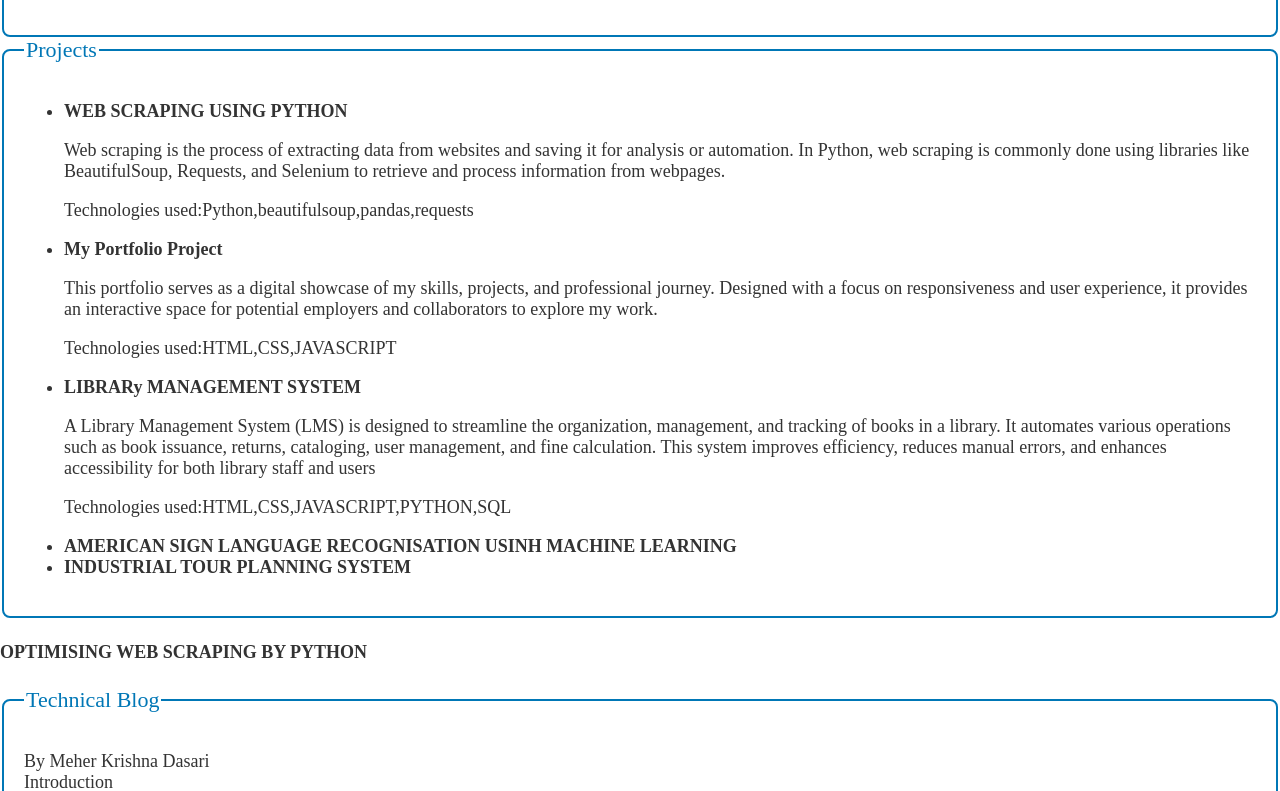
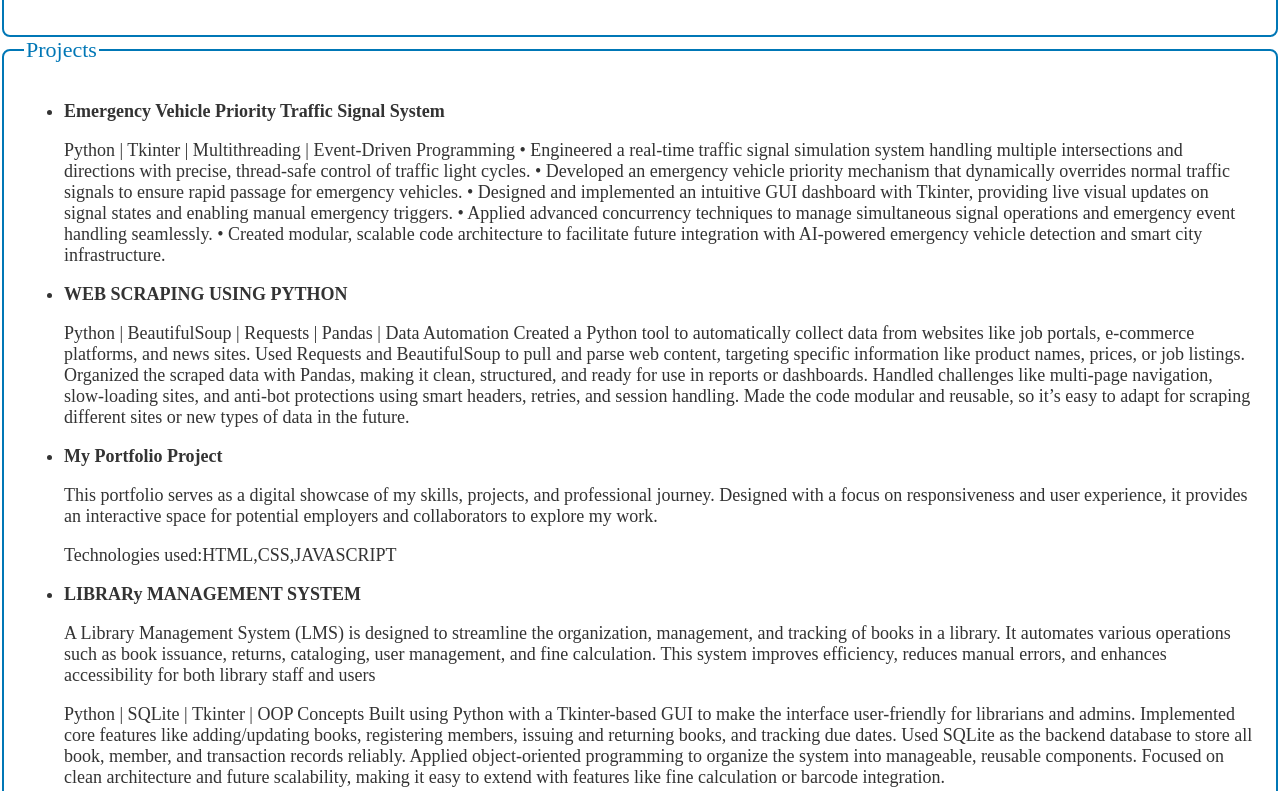
Before and after one commit to MeherKrishnaDasari/MyPortfolio, a plain HTML site: page index.html in a window 1280 px wide. Shown: the part 892-1683 px from the top of the page. Drawn offline with Linux system fonts and the light colour scheme.

Commit message:
Update index.html

```diff
--- a/index.html
+++ b/index.html
@@ -69,7 +69,7 @@ border:1px solid #ccc;
 <header>
 <hl>MEHER KRISHNA DASARI</h1>
 </header>
-<p>Python Developer|SQL developer|</p>
+<p>Python Developer|SQL developer|Data Analyst</p>
 <section id="about">
 <fieldset>
 <legend>About Me</legend>
@@ -92,17 +92,43 @@ border:1px solid #ccc;
 <fieldset>
 <legend>Projects</legend>
 <ul>
+<li><b>Emergency Vehicle Priority Traffic Signal System</b></li>
+    <p>Python | Tkinter | Multithreading | Event-Driven Programming
+•	Engineered a real-time traffic signal simulation system handling multiple intersections and directions with precise, thread-safe control of traffic light cycles.
+•	Developed an emergency vehicle priority mechanism that dynamically overrides normal traffic signals to ensure rapid passage for emergency vehicles.
+•	Designed and implemented an intuitive GUI dashboard with Tkinter, providing live visual updates on signal states and enabling manual emergency triggers.
+•	Applied advanced concurrency techniques to manage simultaneous signal operations and emergency event handling seamlessly.
+•	Created modular, scalable code architecture to facilitate future integration with AI-powered emergency vehicle detection and smart city infrastructure.
+    </p>
 <li><b>WEB SCRAPING USING PYTHON</b></li>
-<p> Web scraping is the process of extracting data from websites and saving it for analysis or automation. In Python, web scraping is commonly done using libraries like BeautifulSoup, Requests, and Selenium to retrieve and process information from webpages.
+<p> Python | BeautifulSoup | Requests | Pandas | Data Automation
+
+Created a Python tool to automatically collect data from websites like job portals, e-commerce platforms, and news sites.
+
+Used Requests and BeautifulSoup to pull and parse web content, targeting specific information like product names, prices, or job listings.
+
+Organized the scraped data with Pandas, making it clean, structured, and ready for use in reports or dashboards.
+
+Handled challenges like multi-page navigation, slow-loading sites, and anti-bot protections using smart headers, retries, and session handling.
+
+Made the code modular and reusable, so it’s easy to adapt for scraping different sites or new types of data in the future.
 </p>
-<p>Technologies used:Python,beautifulsoup,pandas,requests</p>
 <li><b>My Portfolio Project</b></li>
 <p>This portfolio serves as a digital showcase of my skills, projects, and professional journey. Designed with a focus on responsiveness and user experience, it provides an interactive space for potential employers and collaborators to explore my work.</p>
 <p>Technologies used:HTML,CSS,JAVASCRIPT<p>
 <li><b>LIBRARy MANAGEMENT SYSTEM</b></li>
 <p>A Library Management System (LMS) is designed to streamline the organization, management, and tracking of books in a library. It automates various operations such as book issuance, returns, cataloging, user management, and fine calculation. This system improves efficiency, reduces manual errors, and enhances accessibility for both library staff and users
 </p>
-<p>Technologies used:HTML,CSS,JAVASCRIPT,PYTHON,SQL</p>
+<p>Python | SQLite | Tkinter | OOP Concepts
+Built using Python with a Tkinter-based GUI to make the interface user-friendly for librarians and admins.
+
+Implemented core features like adding/updating books, registering members, issuing and returning books, and tracking due dates.
+
+Used SQLite as the backend database to store all book, member, and transaction records reliably.
+
+Applied object-oriented programming to organize the system into manageable, reusable components.
+
+Focused on clean architecture and future scalability, making it easy to extend with features like fine calculation or barcode integration.</p>
 <li><b>AMERICAN SIGN LANGUAGE RECOGNISATION USINH MACHINE LEARNING</b></li>
 <li><b>INDUSTRIAL TOUR PLANNING SYSTEM</b></li>
 </fieldset>
@@ -177,7 +203,7 @@ pip install requests beautifulsoup4 pandas <br>
 <section id="CONTACT DETAILS">
 <h4>Contact me</h4>
 <p>Meher Krishna Dasari</p>
-<P>Phone number:<a href="tel:+917569827301">+917569827301</a></p>
+<P>Phone number:<a href="tel:+917569827301">+14693806883</a></p>
 <p>Email:<a href="mailto:meher75698@gmail.com">meher75698@gmail.com</a></p>
 </section>
 </body>
```
